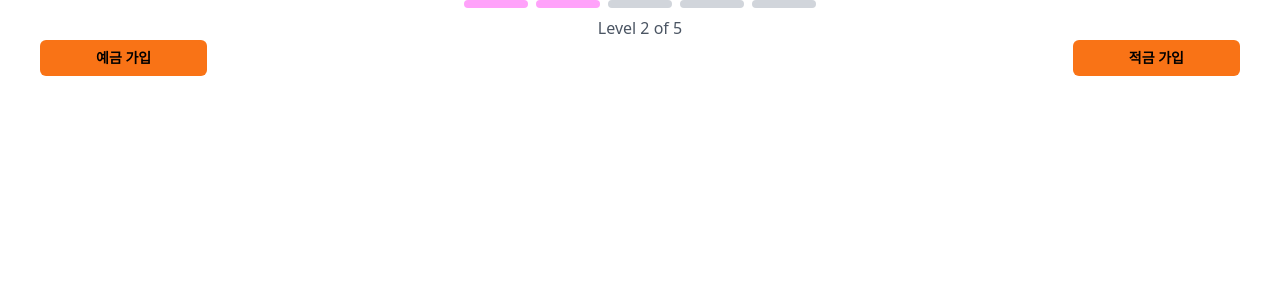
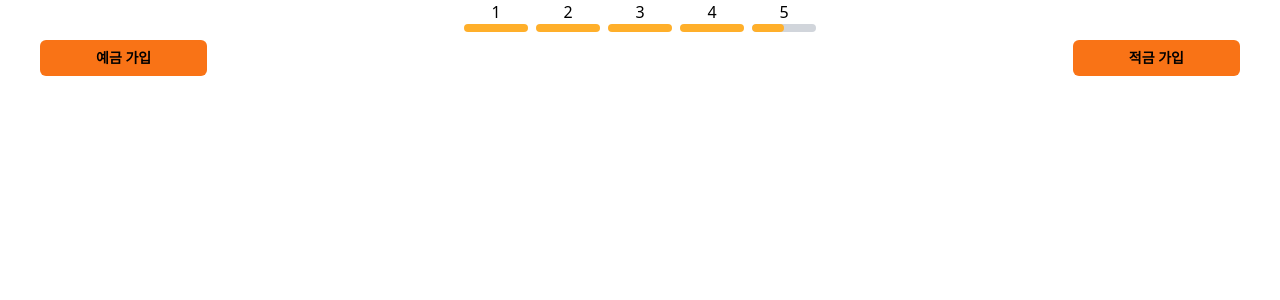
Before and after one commit to uhbooba/frontend, a React (Vite) app: page / in a window 1280 px wide. Shown: the top 300 px of the page. Built offline with nearby package versions, Linux system fonts and the light colour scheme.

Commit message:
:sparkles: Feat: LevelBar complete

```diff
--- a/src/components/common/LevelBar.tsx
+++ b/src/components/common/LevelBar.tsx
@@ -5,6 +5,7 @@ type LevelBarProps = {
     totalLevel?: number;
 };
 
+// LevelBar 사용법 1. currentLevel에 현재 단계, totalLevel에 전체 단계 값을 입력해서 사용하면 됩니다.
 const LevelBar: React.FC<LevelBarProps> = ({ currentLevel = 1, totalLevel =  5}) => {
     const levels = totalLevel > 0 ? Array.from({ length: totalLevel }) : [];
 
@@ -12,14 +13,18 @@ const LevelBar: React.FC<LevelBarProps> = ({ currentLevel = 1, totalLevel =  5})
         <div className='text-center'>
             <div className='flex justify-center items-center'>
                 {levels.map((_, index) => (
-                    <div
-                        key={index}
-                        className={`w-16 h-2 mx-1 rounded-full ${index < currentLevel ? 'bg-[#FFA2FA]' : 'bg-gray-300'}`}
-                    />
+                    <div key={index}>
+                        <div>{index+1}</div>
+                        {index+1 === currentLevel ? (
+                            <div className='w-16 h-2 mx-1 bg-gray-300 rounded-full overflow-hidden flex'>
+                                <div className='w-1/2 h-full rounded-full bg-[#FFAF2A]' />
+                                <div className='w-1/2 h-full' />
+                            </ div>
+                        ) : (
+                            <div className={`w-16 h-2 mx-1 rounded-full ${index < currentLevel ? 'bg-[#FFAF2A]' : 'bg-gray-300'}`} />
+                        )}
+                    </div>
                 ))}
-            </div>
-            <div className='mt-2 text-gray-600'>
-                Level {currentLevel} of {totalLevel}
             </div>
         </div>
     );
--- a/src/pages/Main.tsx
+++ b/src/pages/Main.tsx
@@ -32,7 +32,8 @@ const Main = () => {
 
   return (
     <div>
-      <LevelBar currentLevel={2} totalLevel={5}/>
+      {/* LevelBar 사용법 1. currentLevel에 현재 단계, totalLevel에 전체 단계 값을 입력해서 사용하면 됩니다. */}
+      <LevelBar currentLevel={5} totalLevel={5}/>
       {ButtonConfig.map((button, index) => (
         <Button
           key={index}
```
